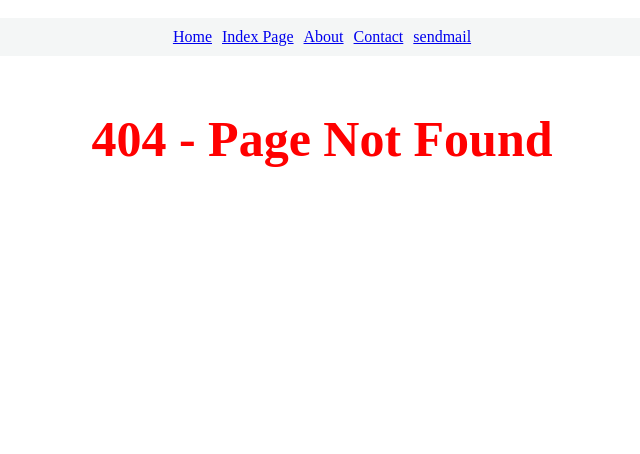
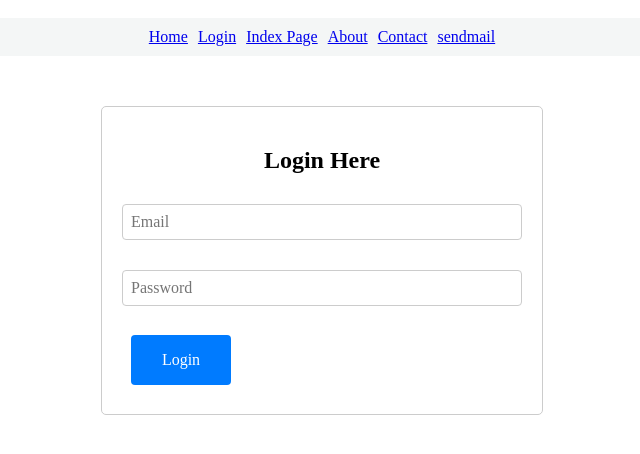
Before and after one commit to lakshmanbhukya/learn-react, a React (Vite) app: page /login in a window 1280 px wide. Before the commit this address had no page. Shown: the top 454 px of the page, without its empty margins (318-958 px from the left). Built offline with nearby package versions, Linux system fonts and the light colour scheme.

Commit message:
login page created --commit

```diff
--- a/src/App.jsx
+++ b/src/App.jsx
@@ -4,7 +4,21 @@ import About from "./components/about.jsx";
 import Contact from "./components/contact.jsx";
 import Notfound from "./components/notfound-404.jsx";
 import Sendmail from "./components/sendMsg.jsx";
-import { BrowserRouter as Router, Routes, Route, Link } from "react-router-dom";
+import Dashboard from "./dashboard.jsx";
+import Login from "./login.jsx";
+import {
+  BrowserRouter as Router,
+  Routes,
+  Route,
+  Link,
+  Navigate,
+} from "react-router-dom";
+
+// Protected Route Component
+const ProtectedRoute = ({ children }) => {
+  const isAuthenticated = localStorage.getItem("isAuthenticated");
+  return isAuthenticated ? children : <Navigate to="/login" />;
+};
 
 export default function App() {
   return (
@@ -21,13 +35,18 @@ export default function App() {
           <Link to="/" style={{ marginRight: "10px" }}>
             Home
           </Link>
+          <Link to="/login" style={{ marginRight: "10px" }}>
+            Login
+          </Link>
           <Link to="/indexpage" style={{ marginRight: "10px" }}>
             Index Page
           </Link>
           <Link to="/about" style={{ marginRight: "10px" }}>
             About
           </Link>
-          <Link to="/contact" style={{ marginRight: "10px" }}>Contact</Link>
+          <Link to="/contact" style={{ marginRight: "10px" }}>
+            Contact
+          </Link>
           <Link to="/sendmail">sendmail</Link>
         </nav>
       </div>
@@ -43,11 +62,20 @@ export default function App() {
             </div>
           }
         />
+        <Route path="/login" element={<Login />} />
         <Route path="*" element={<Notfound />} />
         <Route path="/indexpage" element={<IndexApp />} />
         <Route path="/about" element={<About />} />
         <Route path="/contact" element={<Contact />} />
         <Route path="/sendmail" element={<Sendmail />} />
+        <Route
+          path="/dashboard"
+          element={
+            <ProtectedRoute>
+              <Dashboard />
+            </ProtectedRoute>
+          }
+        />
       </Routes>
     </Router>
   );
--- a/src/components/sendMsg.jsx
+++ b/src/components/sendMsg.jsx
@@ -1,5 +1,21 @@
-import React, { useState } from "react";
+import React, { useState, useEffect } from "react";
 import "../css/sendmail.css";
+
+// Move Counter outside Sendmail
+function Counter() {
+  const [count, setCount] = useState(0);
+
+  useEffect(() => {
+    console.log("count updated");
+  }, [count]);
+
+  return (
+    <>
+      <h1>{count}</h1>
+      <button onClick={() => setCount(count + 1)}>Click me</button>
+    </>
+  );
+}
 
 export default function Sendmail() {
   const [from, setFrom] = useState("lakshman");
@@ -17,7 +33,7 @@ export default function Sendmail() {
     <div>
       <h1>Send a msg</h1>
       <form onSubmit={handleMessage}>
-        <label htmlFor="to">From:</label>
+        <label htmlFor="from">From:</label>
         <select value={from} onChange={(e) => setFrom(e.target.value)}>
           <option value="lakshman">lakshman</option>
           <option value="luffy">luffy</option>
@@ -46,6 +62,9 @@ export default function Sendmail() {
 
         <button type="submit">Send Message</button>
       </form>
+
+      <h1>useEffect</h1>
+      <Counter />
     </div>
   );
 }
--- /dev/null
+++ b/src/css/login.css
@@ -0,0 +1,6 @@
+input {
+  width: 100%;
+}
+button {
+  width: 100px;
+}
--- /dev/null
+++ b/src/dashboard.jsx
@@ -0,0 +1,45 @@
+import React from "react";
+import { useNavigate } from "react-router-dom";
+
+function Dashboard() {
+  const navigate = useNavigate();
+
+  const handleLogout = () => {
+    // Clear any stored authentication data
+    localStorage.removeItem("isAuthenticated");
+    navigate("/login");
+  };
+
+  return (
+    <div style={{ padding: "20px" }}>
+      <h1>Welcome to Dashboard</h1>
+      <div
+        style={{
+          padding: "20px",
+          border: "1px solid #ccc",
+          borderRadius: "5px",
+          maxWidth: "600px",
+          margin: "0 auto",
+        }}
+      >
+        <h2>User Information</h2>
+        <p>This is a protected dashboard page.</p>
+        <button
+          onClick={handleLogout}
+          style={{
+            padding: "10px 20px",
+            backgroundColor: "#dc3545",
+            color: "white",
+            border: "none",
+            borderRadius: "5px",
+            cursor: "pointer",
+          }}
+        >
+          Logout
+        </button>
+      </div>
+    </div>
+  );
+}
+
+export default Dashboard;
--- /dev/null
+++ b/src/login.jsx
@@ -0,0 +1,105 @@
+import React, { useState } from "react";
+import { useNavigate } from "react-router-dom";
+import axios from "axios";
+import "../src/css/login.css";
+
+function Login() {
+  const [email, setEmail] = useState("");
+  const [password, setPassword] = useState("");
+  const navigate = useNavigate();
+  const [error, setError] = useState("");
+  const [isLoading, setIsLoading] = useState(false);
+
+  const handleLogin = async (e) => {
+    e.preventDefault();
+    setIsLoading(true);
+    setError("");
+
+    try {
+      const response = await axios.get(
+        `https://mocki.io/v1/556421bb-50d0-4874-a3c4-f30a8685ade6`
+      );
+      const users = response.data;
+      const matchUser = users.find(
+        (user) => user.email === email && user.password === password
+      );
+
+      if (matchUser) {
+        // Store authentication state
+        localStorage.setItem("isAuthenticated", "true");
+        navigate("/dashboard");
+      } else {
+        setError("Invalid email or password");
+      }
+    } catch (error) {
+      setError("An error occurred. Please try again.");
+    } finally {
+      setIsLoading(false);
+    }
+  };
+
+  return (
+    <div
+      style={{
+        maxWidth: "400px",
+        margin: "0 auto",
+        padding: "20px",
+        border: "1px solid #ccc",
+        borderRadius: "5px",
+        marginTop: "50px",
+      }}
+    >
+      <h2 style={{ textAlign: "center" }}>Login Here</h2>
+      <form
+        onSubmit={handleLogin}
+        style={{ display: "flex", flexDirection: "column", gap: "10px" }}
+      >
+        <input
+          type="email"
+          placeholder="Email"
+          value={email}
+          onChange={(e) => setEmail(e.target.value)}
+          required
+          style={{
+            padding: "8px",
+            borderRadius: "4px",
+            border: "1px solid #ccc",
+          }}
+        />
+        <input
+          type="password"
+          placeholder="Password"
+          value={password}
+          onChange={(e) => setPassword(e.target.value)}
+          required
+          style={{
+            padding: "8px",
+            borderRadius: "4px",
+            border: "1px solid #ccc",
+          }}
+        />
+        <button
+          type="submit"
+          disabled={isLoading}
+          style={{
+            padding: "10px",
+            backgroundColor: "#007bff",
+            color: "white",
+            border: "none",
+            borderRadius: "4px",
+            cursor: "pointer",
+          }}
+        >
+          {isLoading ? "Logging in..." : "Login"}
+        </button>
+      </form>
+      {error && (
+        <p style={{ color: "red", textAlign: "center", marginTop: "10px" }}>
+          {error}
+        </p>
+      )}
+    </div>
+  );
+}
+
+export default Login;
```
